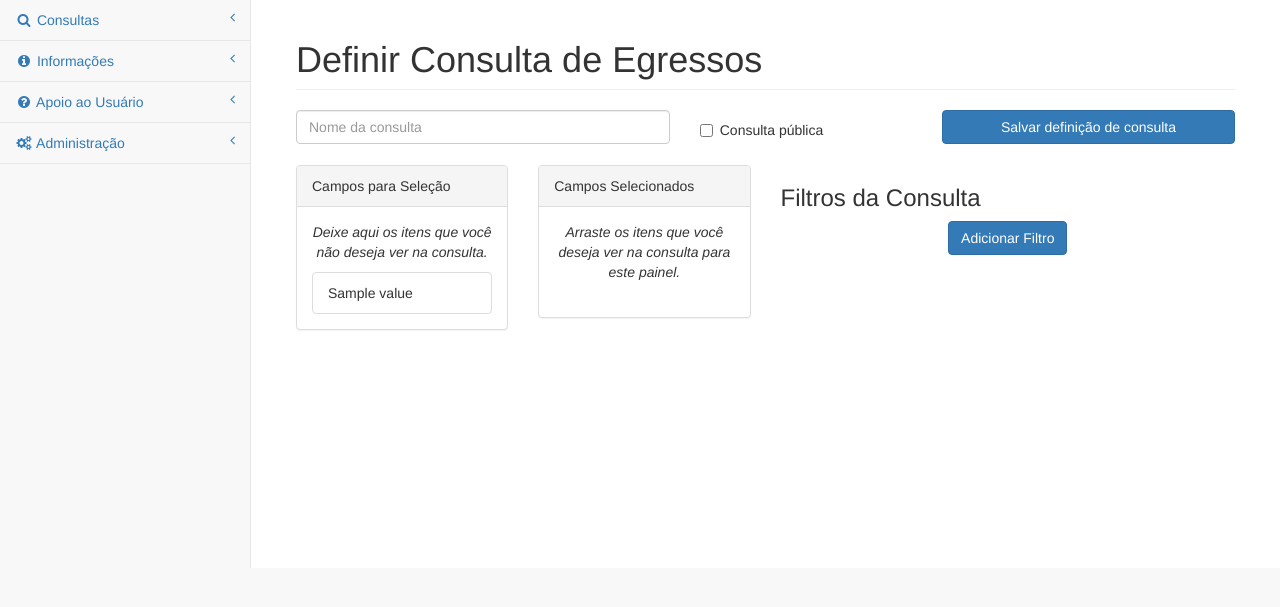
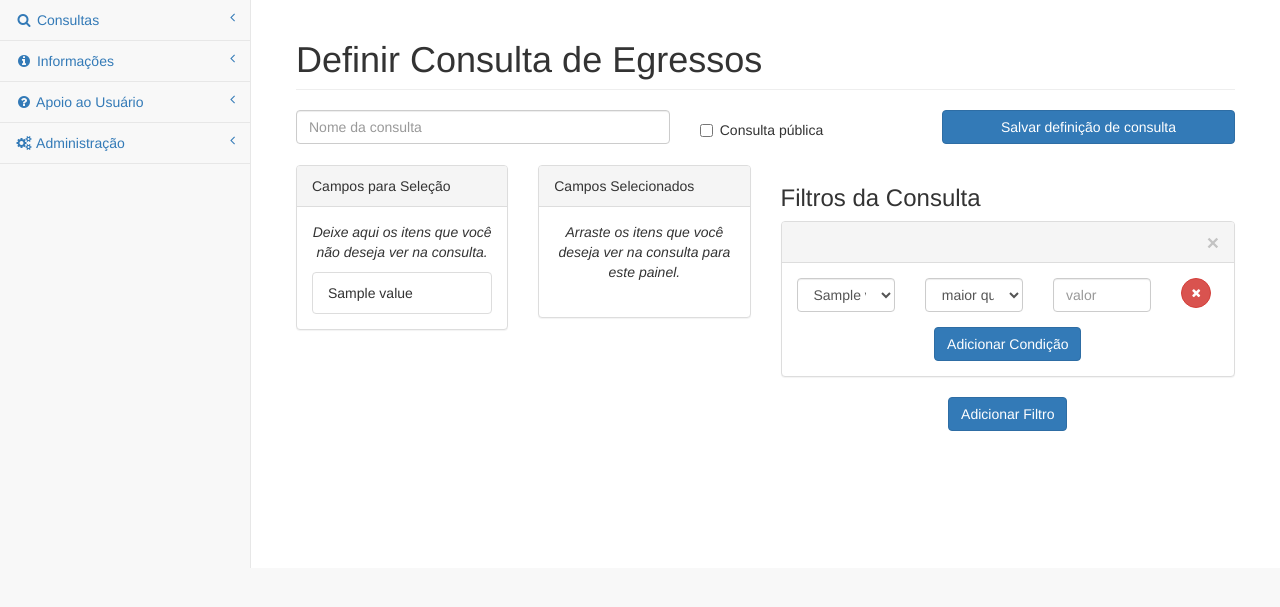
Before and after one commit to ES-INF-UFG-2016-2/Sempre-UFG, a Java web app: page /pages/consultas/formulario-consulta.jsp in a window 1280 px wide. Shown: the part 51-658 px from the top of the page. Run offline with Tomcat 11, a stand-in JSP engine, Linux system fonts and the light colour scheme; the template is opened without the code that fills it: most values are stand-ins (such as "Sample title", 1, 10 or a date in 2020); some libraries are stand-ins or nearby versions.

Commit message:
Adiciona 1 filtro e 1 item de filtro quando a página carrega, como especificado no storyboard projetado.

```diff
--- a/src/main/webapp/js/consulta-egressos.js
+++ b/src/main/webapp/js/consulta-egressos.js
@@ -11,6 +11,9 @@ $(function () {
     $("ul, li").disableSelection();
 
     $("#formularioConsulta").on("submit", submeterConsulta);
+
+    $("#botao-adicao-filtro").click();
+    $("#filtros .btn").click();
 });
 
 /**
--- a/src/main/webapp/pages/consultas/formulario-consulta.jsp
+++ b/src/main/webapp/pages/consultas/formulario-consulta.jsp
@@ -84,7 +84,7 @@
                                     <!-- <!-- Filtros serão inseridos aqui dinamicamente -->
                                 </div>
                                 <div class="col-md-12 text-center">
-                                    <button type="button" onclick="adicionarFiltro(this)" class="btn btn-primary">Adicionar Filtro</button>
+                                    <button id="botao-adicao-filtro" type="button" onclick="adicionarFiltro(this)" class="btn btn-primary">Adicionar Filtro</button>
                                 </div>
                             </div>
                         </div>
```
